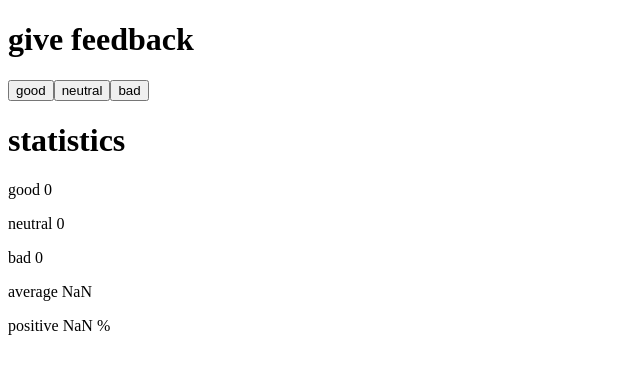
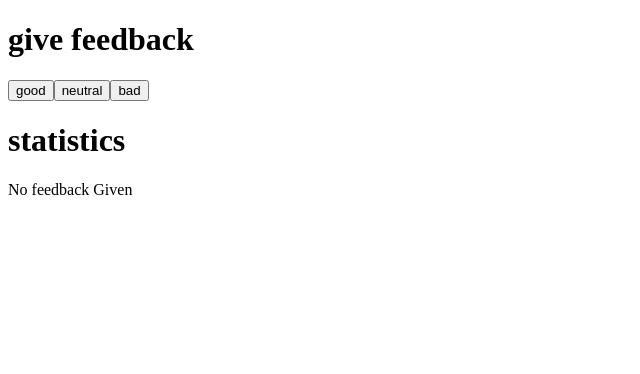
Before and after one commit to fronceee/learn-fullstackopen, a React (Vite) app in the folder part1/unicafe/: page / in a window 1280 px wide. Shown: the top 374 px of the page, without its empty margins (0-640 px from the left). Built offline with nearby package versions, Linux system fonts and the light colour scheme.

Commit message:
1.9: unicafe step 4

```diff
--- a/part1/unicafe/src/App.jsx
+++ b/part1/unicafe/src/App.jsx
@@ -6,11 +6,18 @@ const Statistics = ({ good, neutral, bad, score, totalClicked }) => {
 
   return (<div>
     <h1>statistics</h1>
-    <p>good {good}</p>
-    <p>neutral {neutral}</p>
-    <p>bad {bad}</p>
-    <p>average {average}</p>
-    <p>positive {positivePercent} %</p>
+    {totalClicked === 0 ? <p>No feedback Given</p> :
+      (
+        <>
+          <p>good {good}</p>
+          <p>neutral {neutral}</p>
+          <p>bad {bad}</p>
+          <p>average {average}</p>
+          <p>positive {positivePercent} %</p>
+        </>
+      )
+    }
+
   </div>)
 }
 const App = () => {
```
